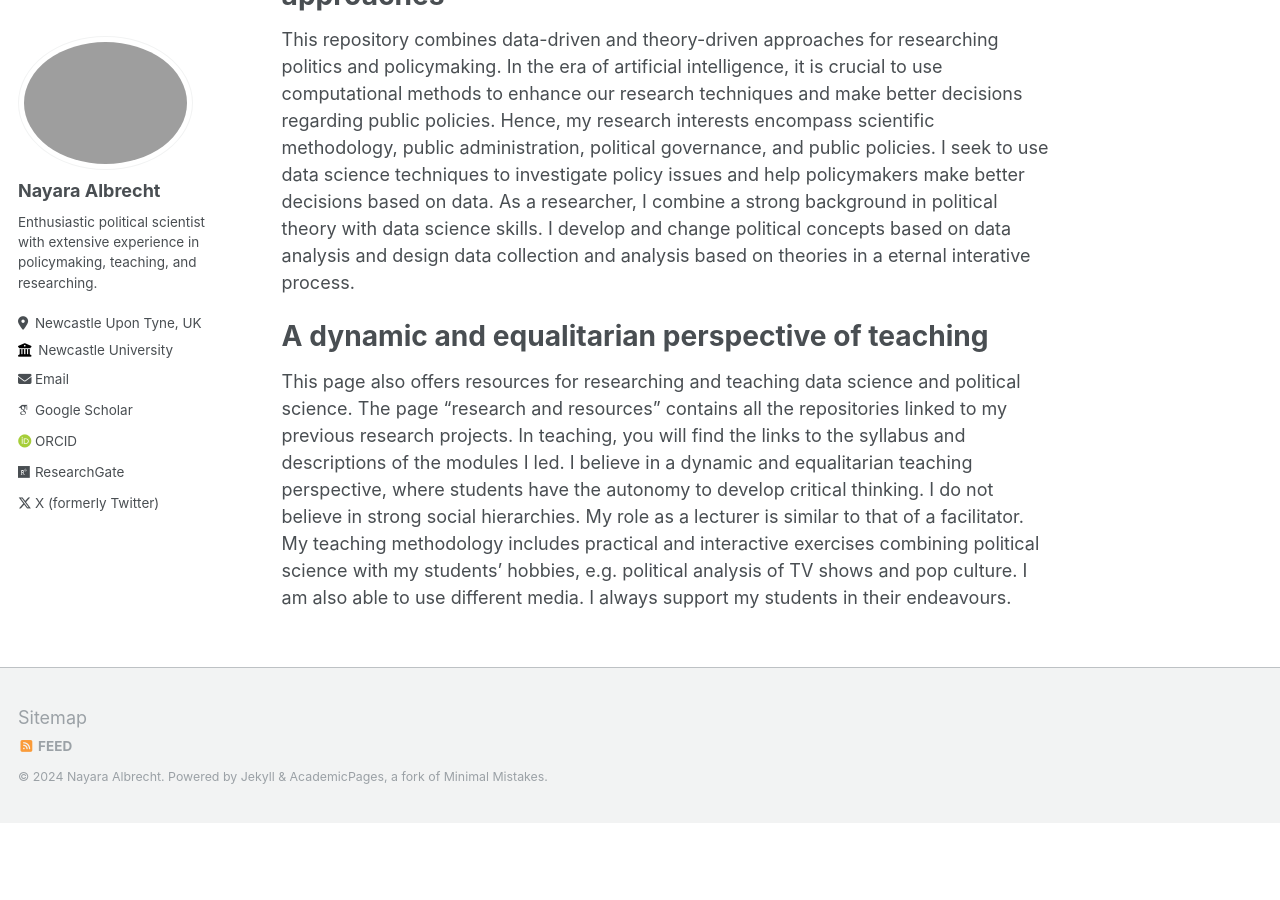
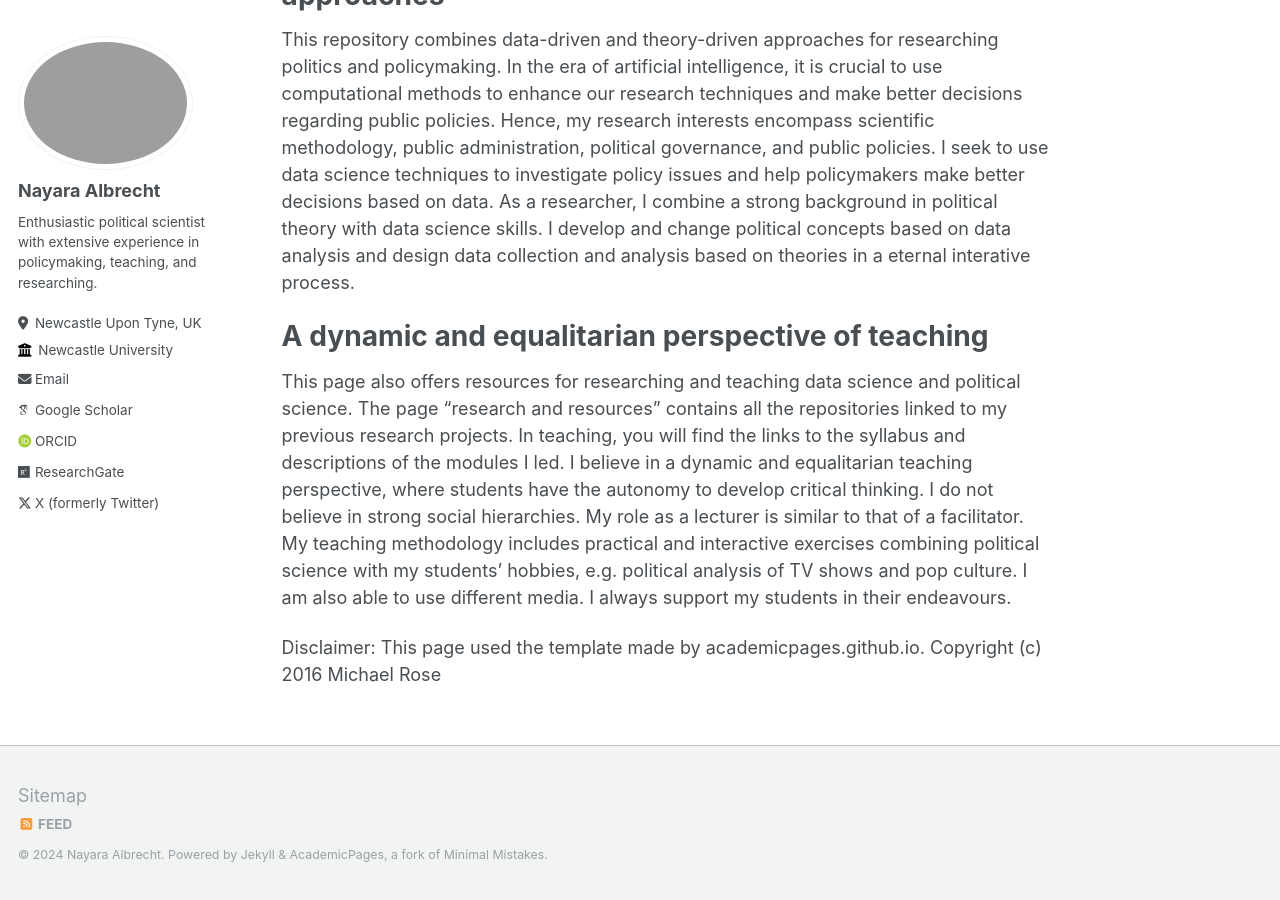
Before and after one commit to nayalbrecht/nayalbrecht.github.io, a Jekyll site: the page built from _pages/about.md, in a window 1280 px wide and 900 px high, scrolled down 930 px. Built offline with Jekyll 4.4.1, drawn with Linux system fonts in a browser that asks for light colours; some web fonts are replaced; before the commit the page ends 1753 px from its top, so only the background shows below that.

Commit message:
Update about.md

```diff
--- a/_pages/about.md
+++ b/_pages/about.md
@@ -23,3 +23,9 @@ This repository combines data-driven and theory-driven approaches for researchin
 A dynamic and equalitarian perspective of teaching
 ======
 This page also offers resources for researching and teaching data science and political science. The page "research and resources" contains all the repositories linked to my previous research projects. In teaching, you will find the links to the syllabus and descriptions of the modules I led. I believe in a dynamic and equalitarian teaching perspective, where students have the autonomy to develop critical thinking. I do not believe in strong social hierarchies. My role as a lecturer is similar to that of a facilitator. My teaching methodology includes practical and interactive exercises combining political science with my students' hobbies, e.g. political analysis of TV shows and pop culture. I am also able to use different media. I always support my students in their endeavours.
+
+
+
+
+Disclaimer: This page used the template made by academicpages.github.io.
+Copyright (c) 2016 Michael Rose
```
